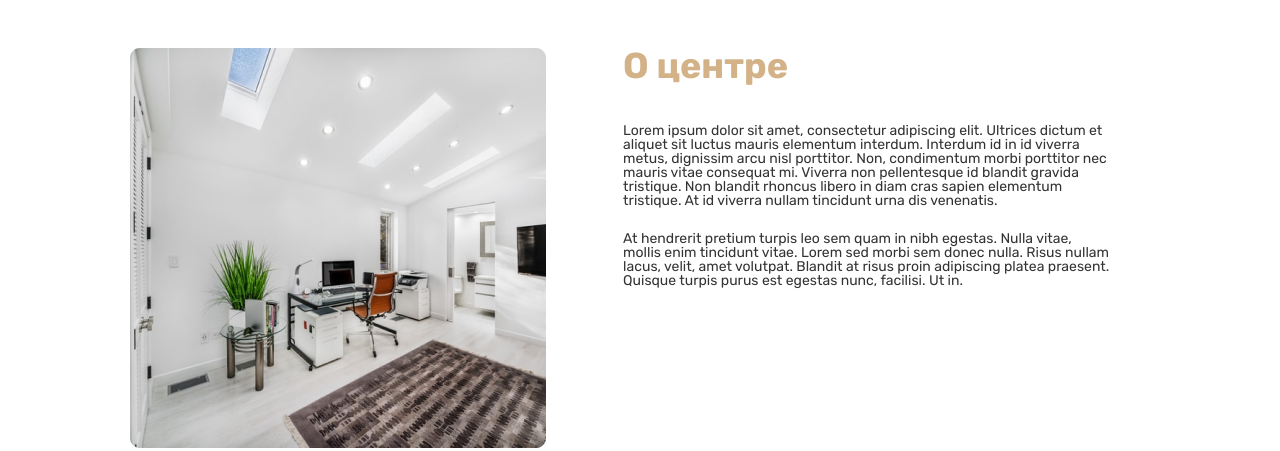
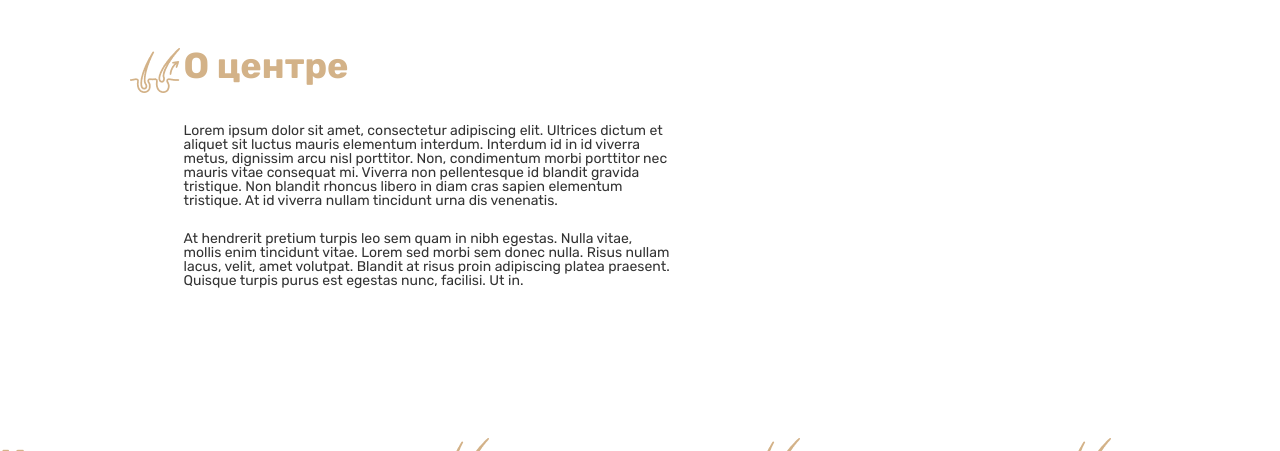
Before and after one commit to DStarky/first-frontend, a plain HTML site: page index.html in a window 1280 px wide. Shown: the part 789-1240 px from the top of the page. Drawn offline with Linux system fonts and the light colour scheme.

Commit message:
Update index.html

```diff
--- a/index.html
+++ b/index.html
@@ -55,7 +55,7 @@
     </div>
     <div class="about">
       <div class="about__item">
-        <img src="img/image123.jpg" alt="image" class="image">
+        <img src="img/1.png" alt="">
       </div>
       <div class="about__item">
         <div class="title">
```
